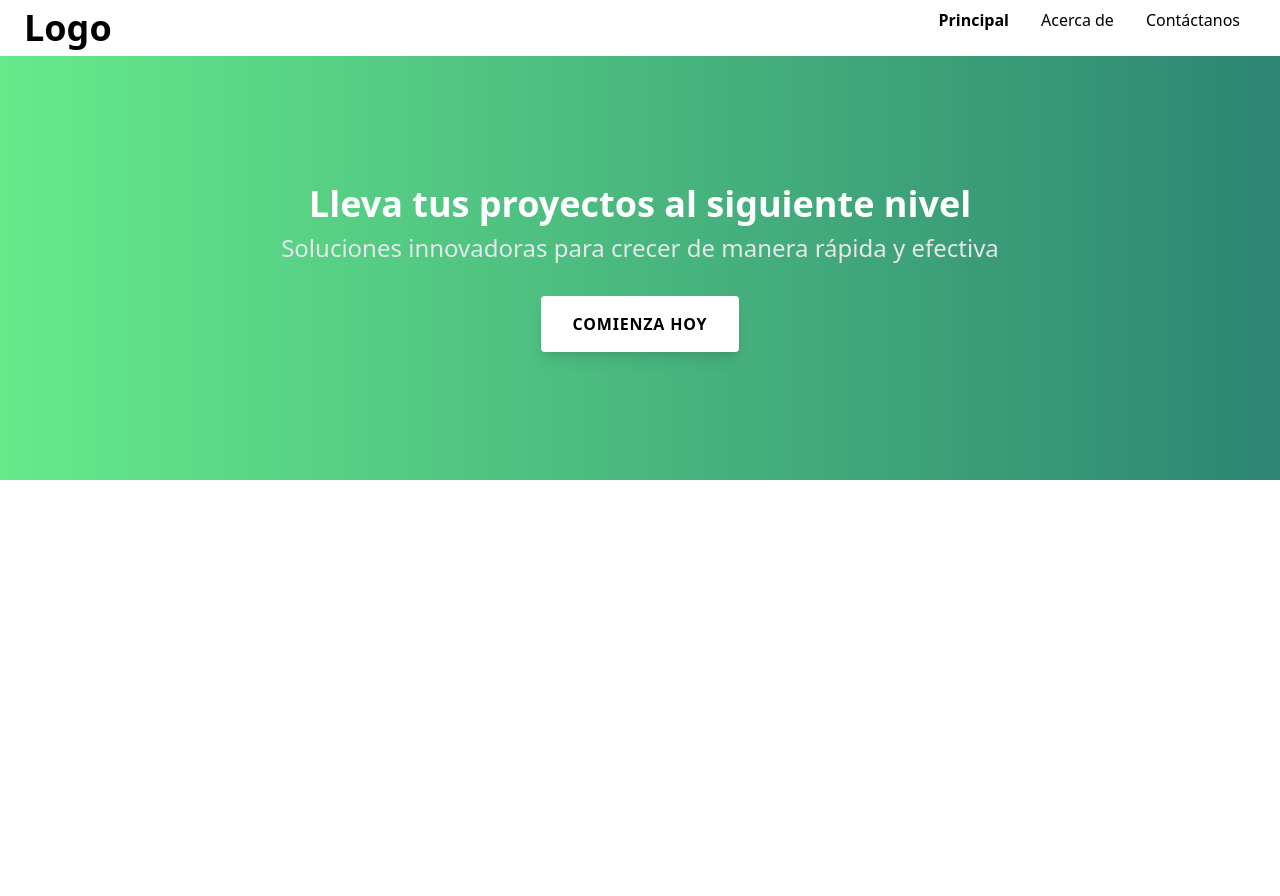
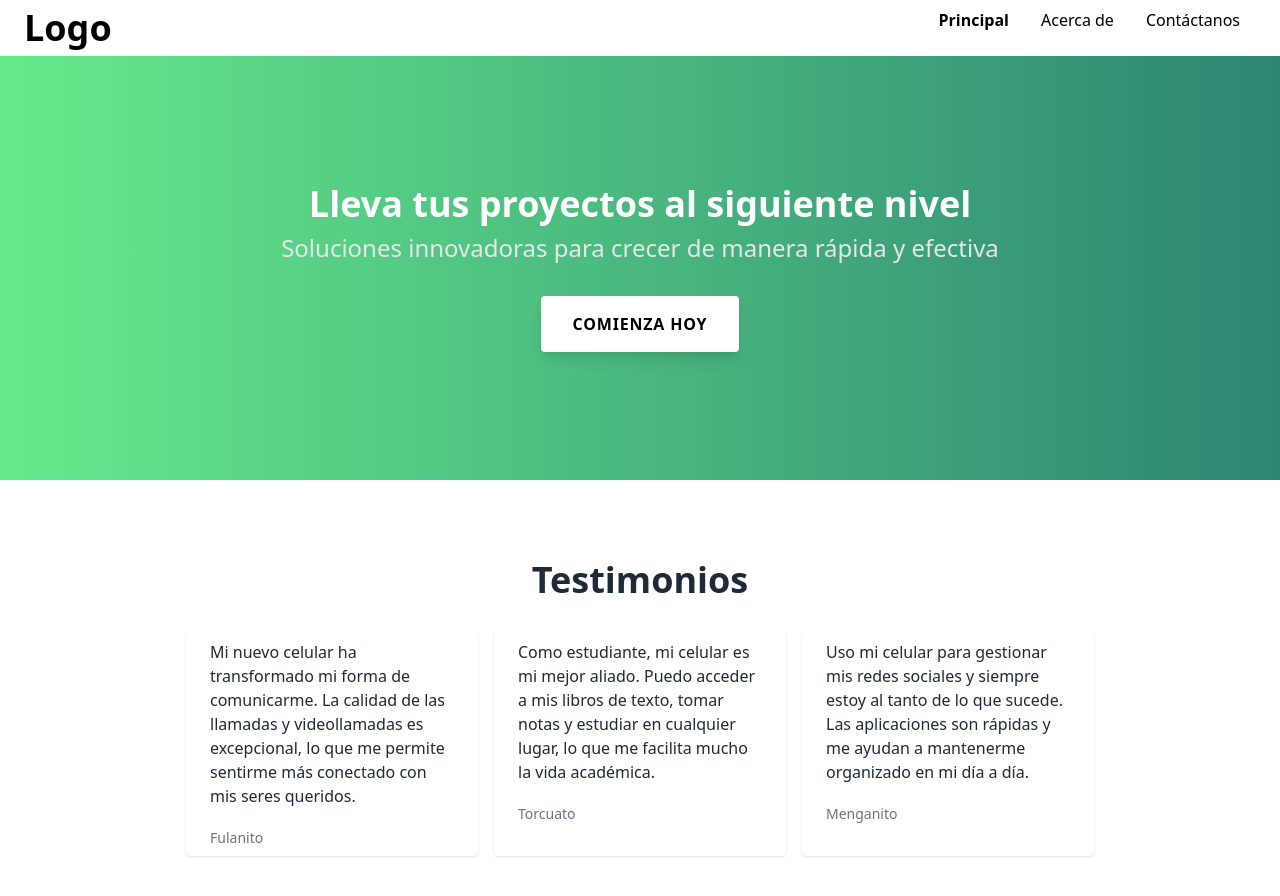
Before and after one commit to bismarkcastro/landing, a plain HTML site: page index.html in a window 1280 px wide. Before the commit the page ends 800 px from the top, so only its background shows below. Drawn offline with nearby package versions, Linux system fonts and the light colour scheme.

Commit message:
Agregando Testimonios

```diff
--- a/index.html
+++ b/index.html
@@ -29,16 +29,47 @@
       </div>
     </nav>
 
-    <section id="heroes">
-      <div class="py-32 container mx-auto px-6 text-center">
+    <section id="heroes" class="py-32">
+      <div class="container mx-auto px-6 text-center">
         <h2 class="text-4xl font-bold mb-2 text-white">Lleva tus proyectos al siguiente nivel</h2>
         <h3 class="text-2xl mb-8 text-gray-200">Soluciones innovadoras para crecer de manera rápida y efectiva</h3>
         <button class="bg-white font-bold rounded py-4 px-8 shadow-lg uppercase tracking-wider">Comienza hoy</button>
     </div>
     </section>
-    <section id="testimonials"></section>
+    <section id="testimonials" class="g-gray-100 container mx-auto px-6 py-20">
+      <h2 class="text-4xl font-bold text-center text-gray-800 mb-8">Testimonios</h2>
+      <div id="cards" class="flex flex-wrap justify-center">
+        <div class="w-full md:w-1/4 px-2 mb-4">
+          <div class="bg-white rounded shadow py-2 h-full">
+              <p class="text-gray-800 text-base px-6 mb-5">Mi nuevo
+              celular ha transformado mi forma de comunicarme. La
+            calidad de las llamadas y videollamadas es excepcional,
+          lo que me permite sentirme más conectado con mis seres queridos.</p>
+              <p class="text-gray-500 text-xs md:text-sm px-6">Fulanito</p>
+          </div>
+      </div>
+      <div class="w-full md:w-1/4 px-2 mb-4">
+          <div class="bg-white rounded shadow py-2 h-full">
+              <p class="text-gray-800 text-base px-6 mb-5">Como
+              estudiante, mi celular es mi mejor aliado. Puedo
+              acceder a mis libros de texto, tomar notas y estudiar
+              en cualquier lugar, lo que me facilita mucho la vida
+              académica.</p>
+              <p class="text-gray-500 text-xs md:text-sm px-6">Torcuato</p>
+          </div>
+      </div>
+      <div class="w-full md:w-1/4 px-2 mb-4">
+          <div class="bg-white rounded shadow py-2 h-full">
+              <p class="text-gray-800 text-base px-6 mb-5">Uso mi celular
+              para gestionar mis redes sociales y siempre estoy al tanto
+              de lo que sucede. Las aplicaciones son rápidas y me ayudan a
+              mantenerme organizado en mi día a día.</p>
+              <p class="text-gray-500 text-xs md:text-sm px-6">Menganito</p>
+          </div>
+        </div>
+      </div>
+    </section>
     <section id="calltoaction"></section>
-
     <footer></footer>
 
 </body>
```
